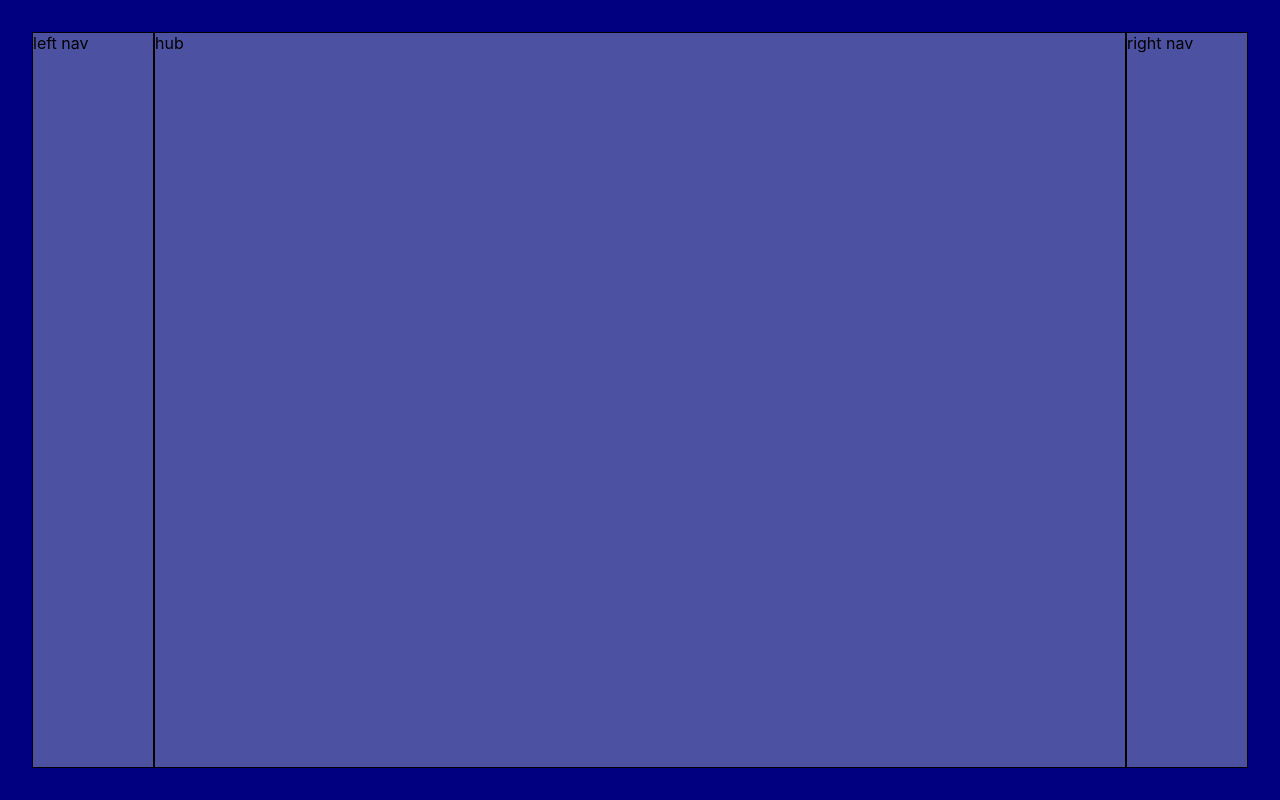
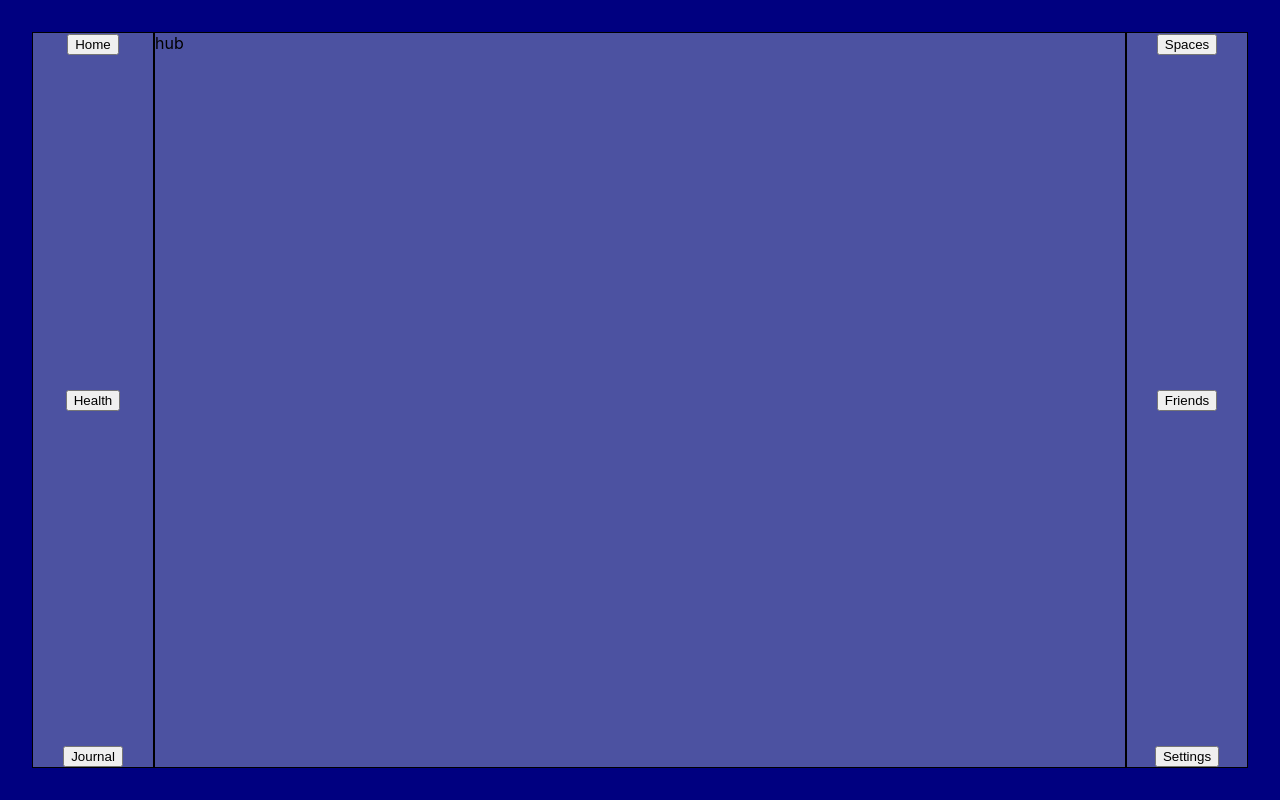
Before and after one commit to AuchnotOuch/anima-sana, a React (Create React App) app in the folder frontend/: page /dashboard in a window 1280 px wide. Built offline with nearby package versions, Linux system fonts and the light colour scheme; the HTML template or start-up script is replaced by a standard one.

Commit message:
added basic buttons to right and left nav areas on dashboard

```diff
--- a/frontend/src/components/dashboard/Dashboard.css
+++ b/frontend/src/components/dashboard/Dashboard.css
@@ -10,11 +10,19 @@
 .left-nav {
     border: 1px solid black;
     min-width: 120px;
+    display: flex;
+    flex-direction: column;
+    justify-content: space-between;
+    align-items: center;
 }
 
 .right-nav {
     border: 1px solid black;
     min-width: 120px;
+    display: flex;
+    flex-direction: column;
+    justify-content: space-between;
+    align-items: center;
 }
 
 .hub {
--- a/frontend/src/components/dashboard/LeftNav.js
+++ b/frontend/src/components/dashboard/LeftNav.js
@@ -3,7 +3,17 @@ import './Dashboard.css'
 
 const LeftNav = () => {
     return (
-        <div className='left-nav'>left nav</div>
+        <div className='left-nav'>
+            <div className='home-button-container'>
+                <button className='home-button'>Home</button>
+            </div>
+            <div className='health-button-container'>
+                <button className='health-button'>Health</button>
+            </div>
+            <div className='journal-button-container'>
+                <button className='journal-button'>Journal</button>
+            </div>
+        </div>
     )
 }
 
--- a/frontend/src/components/dashboard/RightNav.js
+++ b/frontend/src/components/dashboard/RightNav.js
@@ -3,7 +3,17 @@ import './Dashboard.css'
 
 const RightNav = () => {
     return (
-        <div className='right-nav'>right nav</div>
+        <div className='right-nav'>
+            <div className='spaces-button-container'>
+                <button className='spaces-button'>Spaces</button>
+            </div>
+            <div className='friends-button-container'>
+                <button className='friends-button'>Friends</button>
+            </div>
+            <div className='settings-button-container'>
+                <button className='settings-button'>Settings</button>
+            </div>
+        </div>
     )
 }
 
```
